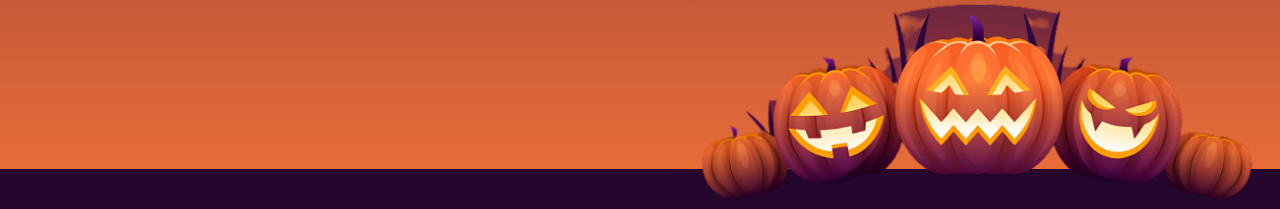
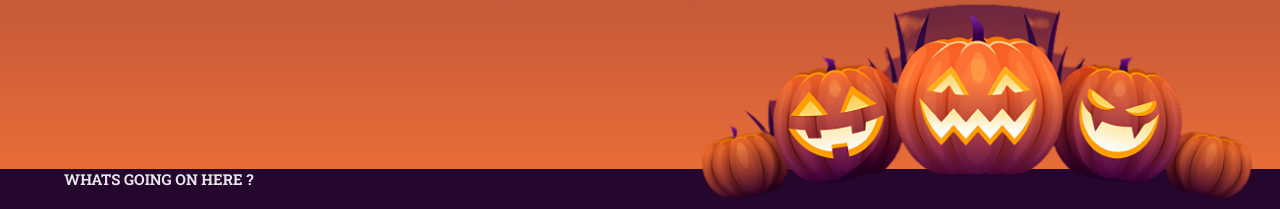
Before and after one commit to jmoseka/Haloween-Event-Responsive, a website: page index.html in a window 1280 px wide. Shown: the part 591-800 px from the top of the page. Drawn offline with Linux system fonts and the light colour scheme.

Commit message:
Remove empty line

```diff
--- a/css/general.css
+++ b/css/general.css
@@ -79,12 +79,6 @@ body {
   display: grid;
 }
 
-
-/* 2 / 4 / 8 / 12 / 16 / 24 / 32 / 48 / 64 / 80 / 96 / 128 */
-
-/* - Font sizes (px)
-    10 / 12 / 14 / 16 / 18 / 20 / 24 / 30 / 36 / 44 / 52 / 62 / 74 / 86 / 98 */
-
 .heading-primary {
   font-weight: 700;
   font-size: 5.2rem;
--- a/css/style.css
+++ b/css/style.css
@@ -46,12 +46,6 @@
   z-index: 1;
 }
 
-
-/* /* 2 / 4 / 8 / 12 / 16 / 24 / 32 / 48 / 64 / 80 / 96 / 128 */
-
-/* - Font sizes (px)
-    10 / 12 / 14 / 16 / 18 / 20 / 24 / 30 / 36 / 44 / 52 / 62 / 74 / 86 / 98 */
-
 .hero-date {
   font-size: 3.6rem;
   line-height: 1;
--- a/index.html
+++ b/index.html
@@ -42,16 +42,11 @@
             </div>
 
             <div class="hero-img">
-                <!-- <img src="img/hero-img_2.png" alt=""> -->
             </div>
-
-
-
-
         </section>
 
         <section class="section-programme">
-
+            <h2 class="heading-secondary container">WHATS GOING ON HERE ?</h2>
         </section>
     </main>
 </body>
```
